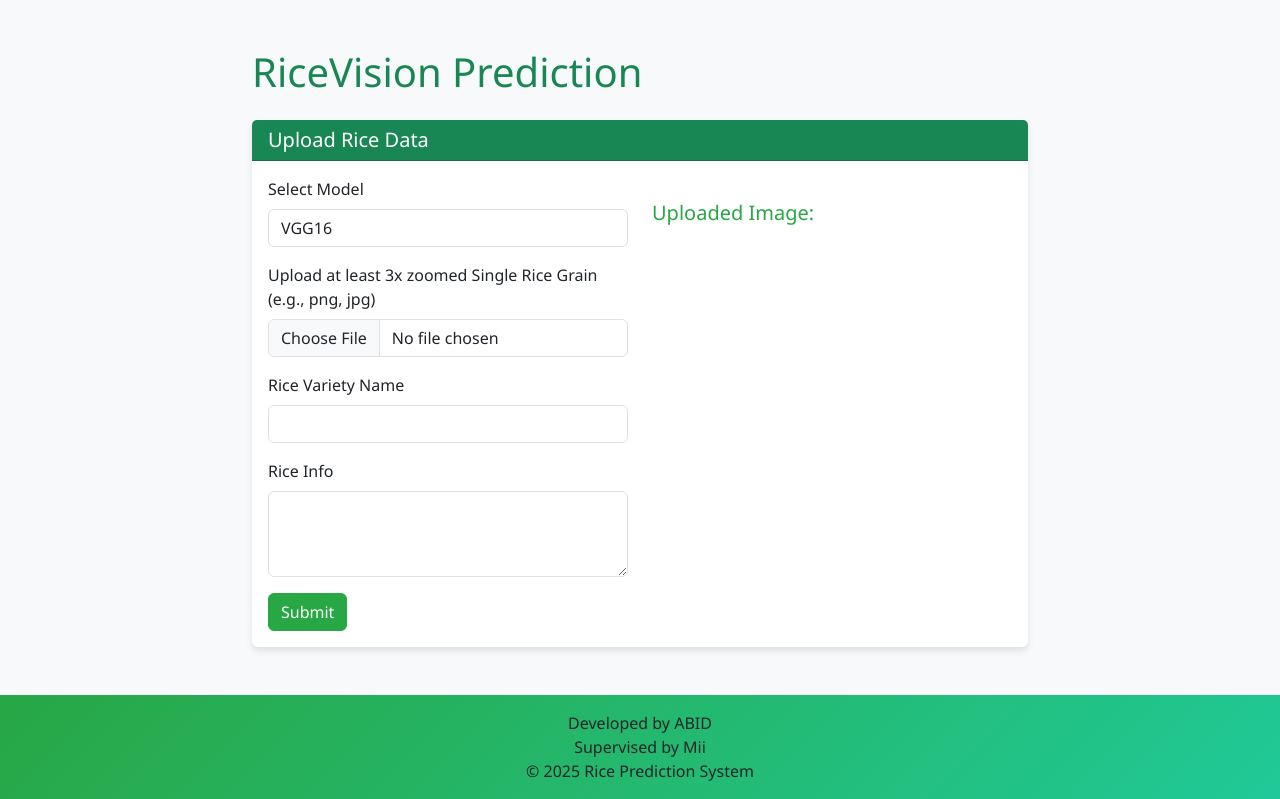
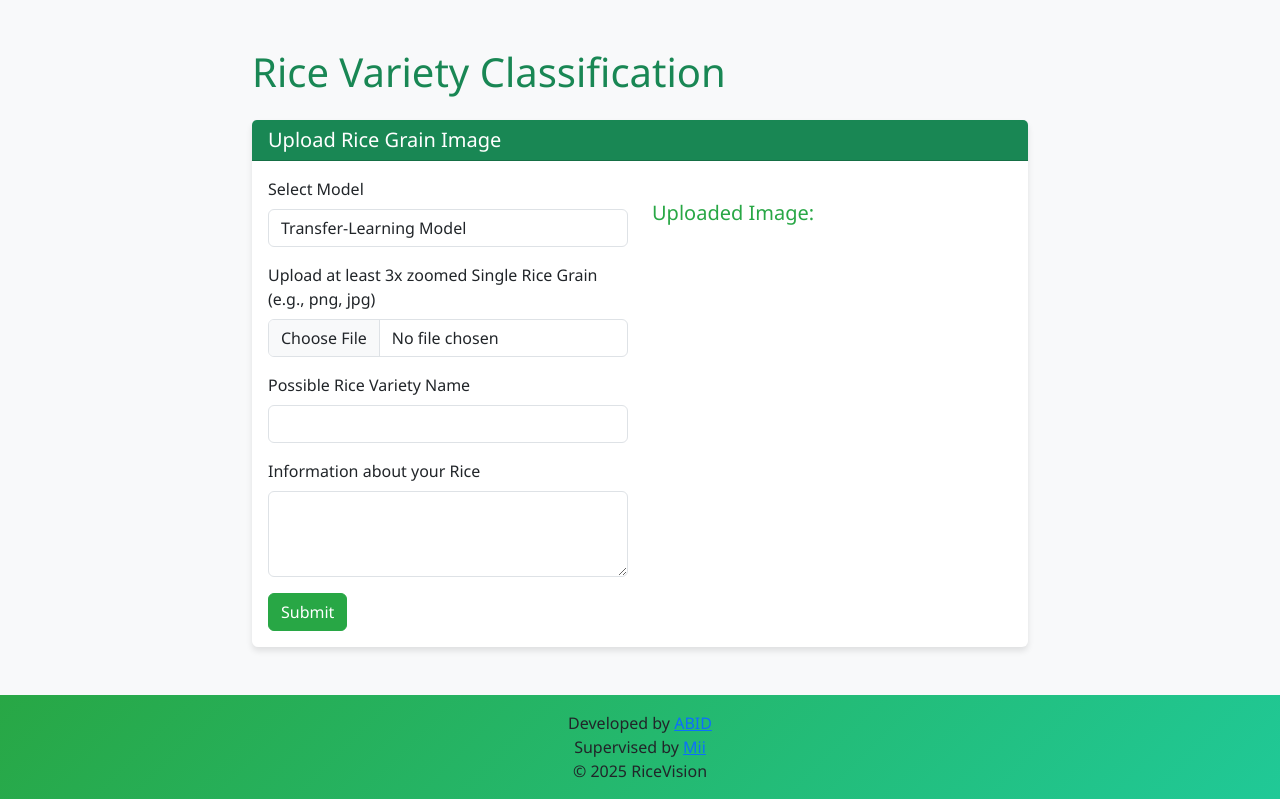
Before and after one commit to gLaaSSb00m/Rice_Prediction_Web, a Django app: page /predict/ in a window 1280 px wide. Shown: the part 66-865 px from the top of the page. Run offline with Django 5.2, Linux system fonts and the light colour scheme.

Commit message:
updated by masud sir

```diff
--- a/templates/base.html
+++ b/templates/base.html
@@ -53,9 +53,9 @@
 
     <footer class="bg-light text-center text-lg-start mt-5">
         <div class="text-center p-3" >
-            Developed by ABID<br>
-            Supervised by Mii<br>
-            © 2025 Rice Prediction System
+            Developed by <a href=""> ABID</a><br>
+            Supervised by <a href="https://annex.bubt.edu.bd/mii/?chapter=profile" target="_blank"> Mii</a><br>
+            © 2025 RiceVision
         </div>
     </footer>
 
--- a/templates/prediction/predict.html
+++ b/templates/prediction/predict.html
@@ -6,11 +6,11 @@
 <div class="container mt-5">
     <div class="row">
         <div class="col-md-8 offset-md-2">
-            <h1 class="text-success mb-4">RiceVision Prediction</h1>
+            <h1 class="text-success mb-4">Rice Variety Classification</h1>
 
             <div class="card">
                 <div class="card-header bg-success text-white">
-                    <h5 class="mb-0 text-white">Upload Rice Data</h5>
+                    <h5 class="mb-0 text-white">Upload Rice Grain Image</h5>
                 </div>
                 <div class="card-body">
                     <div class="row">
@@ -20,9 +20,9 @@
                                 <div class="mb-3">
                                     <label for="model_type" class="form-label">Select Model</label>
                                     <select class="form-control" id="model_type" name="model_type">
-                                        <option value="vgg16">VGG16</option>
+                                        <option value="vgg16">Transfer-Learning Model</option>
                                         <option value="vit">Vision Transformer (ViT)</option>
-                                        <option value="ensemble">Ensemble (VGG16 + MobileNetV2 + XGBoost)</option>
+                                        <option value="ensemble">Ensemble Model</option>
                                     </select>
                                 </div>
                                 <div class="mb-3">
@@ -30,11 +30,11 @@
                                     <input type="file" class="form-control" id="rice_image" name="rice_image" required>
                                 </div>
                                 <div class="mb-3">
-                                    <label for="variety" class="form-label">Rice Variety Name</label>
+                                    <label for="variety" class="form-label">Possible Rice Variety Name</label>
                                     <input type="text" class="form-control" id="variety" name="variety" readonly>
                                 </div>
                                 <div class="mb-3">
-                                    <label for="info" class="form-label">Rice Info</label>
+                                    <label for="info" class="form-label">Information about your Rice</label>
                                     <textarea class="form-control" id="info" name="info" rows="3" readonly></textarea>
                                 </div>
                                 <button type="submit" class="btn btn-success" id="submitBtn">
```
Also changed, not shown: templates/prediction/home.html (+4 -4 lines), DeshiBashmoti_2_002.jpg (deleted), SubolLota_1_001.jpg (deleted), SubolLota_1_019.jpg (deleted), WhatsApp Image 2025-08-15 at 09.48.49_afa313f2.jpg (deleted), WhatsApp Image 2025-08-16 at 11.19.22_f0ccaa09.jpg (deleted), WhatsApp Image 2025-08-16 at 11.19.39_f4fef0af.jpg (deleted), db.sqlite3, 5 other files.
